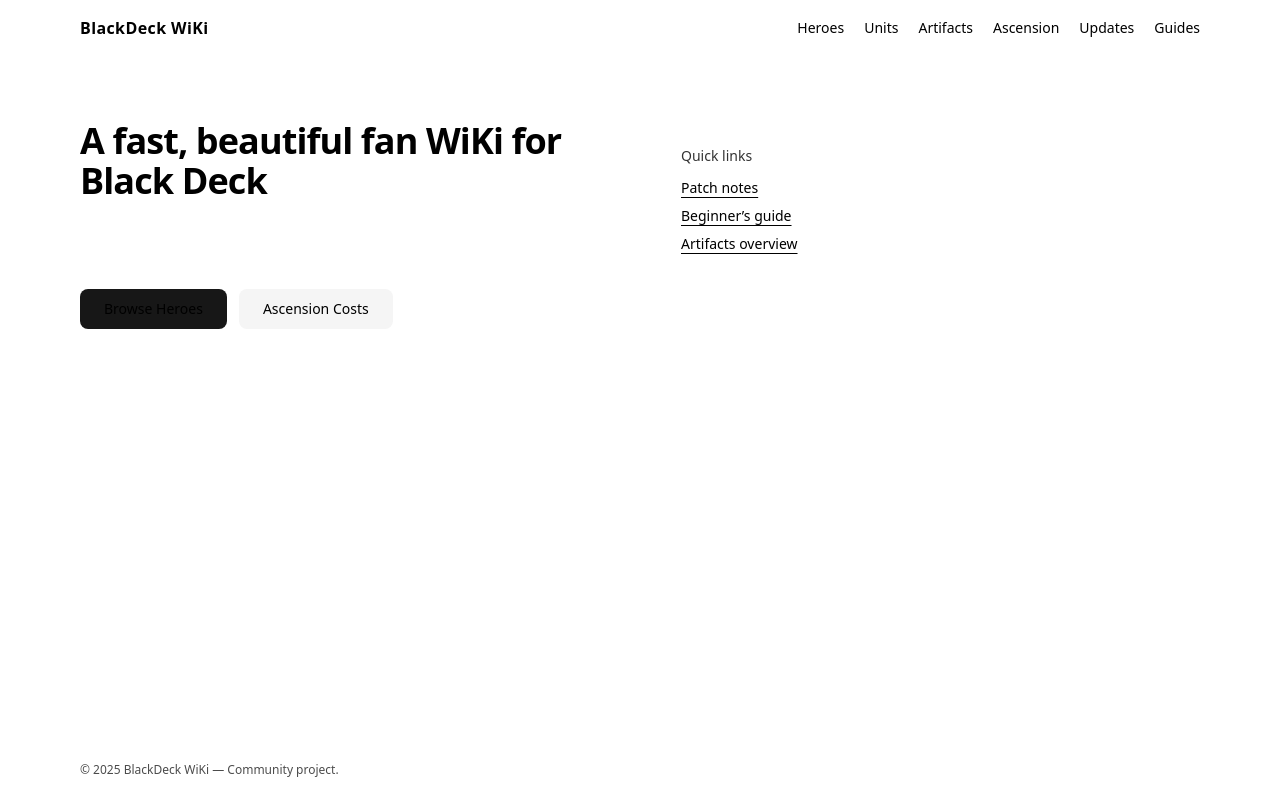
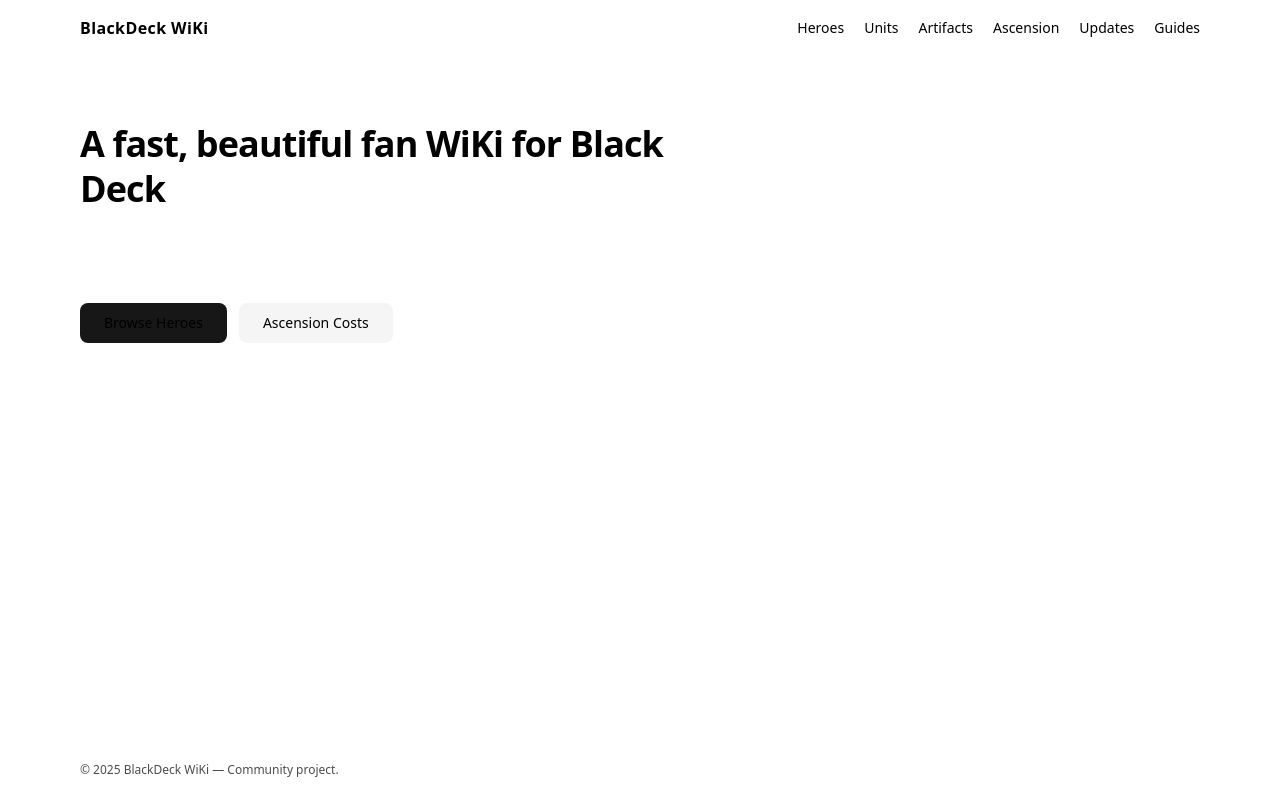
Before and after one commit to shahenwaz/blackdeck_wiki, a Next.js app: page / in a window 1280 px wide. Built offline with nearby package versions, Linux system fonts and the light colour scheme.

Commit message:
feat(ui): simplified Tailark-style hero without quick links; larger CTA buttons

```diff
--- a/components/core/Hero.tsx
+++ b/components/core/Hero.tsx
@@ -9,17 +9,18 @@ export default function CoreHero() {
         className="pointer-events-none absolute inset-0 bg-[radial-gradient(60%_60%_at_70%_20%,hsl(var(--accent)/0.20),transparent_60%)]"
       />
       <div className="mx-auto max-w-6xl px-4 py-12 md:py-16 relative">
-        <div className="grid md:grid-cols-2 gap-8">
-          <div className="space-y-4">
-            <h1 className="text-3xl md:text-4xl font-semibold">
+        <div className="max-w-2xl space-y-5">
+          <h1 className="text-3xl md:text-4xl font-semibold leading-tight">
             A fast, beautiful fan WiKi for{" "}
             <span className="text-[hsl(var(--accent))]">Black Deck</span>
           </h1>
+
           <p className="text-sm md:text-base text-white/80">
-              Clean, up-to-date info on heroes, units, artifacts, sets, and
-              ascension costs — with beginner guides and meta insights.
+            Up-to-date info on heroes, units, artifacts, sets, and ascension —
+            plus beginner tips and meta insights.
           </p>
-            <div className="flex gap-3 pt-2">
+
+          <div className="flex flex-wrap gap-3 pt-1">
             <Button size="lg" asChild>
               <a href="/heroes">Browse Heroes</a>
             </Button>
@@ -28,29 +29,6 @@ export default function CoreHero() {
             </Button>
           </div>
         </div>
-
-          {/* right card / image placeholder (Tailark-like split) */}
-          <div className="rounded-2xl border border-white/10 bg-white/5 p-6">
-            <div className="text-sm opacity-80">Quick links</div>
-            <ul className="mt-3 space-y-2 text-sm">
-              <li>
-                <a className="underline" href="/updates">
-                  Patch notes
-                </a>
-              </li>
-              <li>
-                <a className="underline" href="/guides">
-                  Beginner’s guide
-                </a>
-              </li>
-              <li>
-                <a className="underline" href="/artifacts">
-                  Artifacts overview
-                </a>
-              </li>
-            </ul>
-          </div>
-        </div>
       </div>
     </section>
   );
```
Lines whose indentation alone changed are shown as unchanged.
